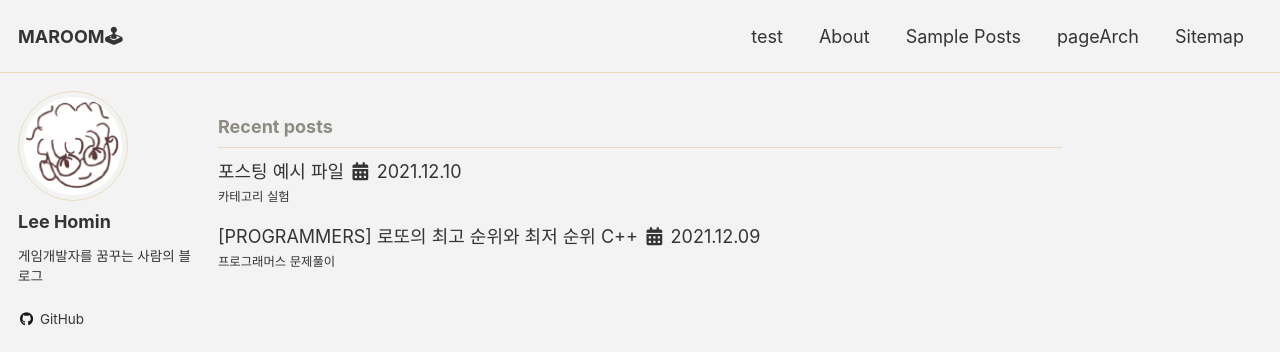
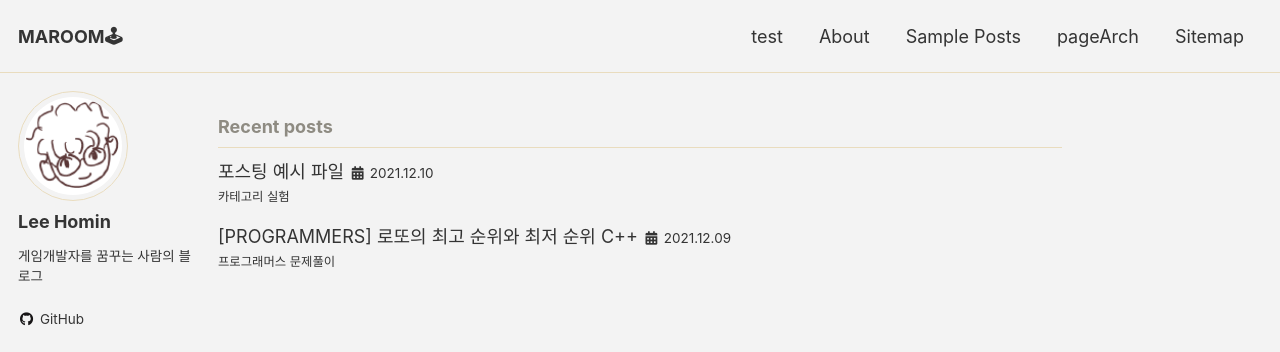
Before and after one commit to Squidward79/Squidward79.github.io, a Jekyll site: the page built from index.html, in a window 1280 px wide. Shown: the top 352 px of the page. Built offline with Jekyll 4.4.1, drawn with Linux system fonts in a browser that asks for light colours; cached includes are drawn as plain includes; the list of posts is cut into pages by our own code.

Commit message:
사이즈 조정

```diff
--- a/_includes/archive-single.html
+++ b/_includes/archive-single.html
@@ -27,7 +27,7 @@
       <span> <a href="{{ post.url | relative_url }}" rel="permalink">{{ title }}</a> </span>
       {% endif %}
 
-      <span> <i class="fas fa-fw fa-calendar-alt" aria-hidden="true"> </i>{{ post.date | date: " %Y.%m.%d" }} </span>
+      <small> <i class="fas fa-fw fa-calendar-alt" aria-hidden="true"> </i>{{ post.date | date: " %Y.%m.%d" }} </small>
       <!-- <span> {% include page__meta.html type=include.type %}  </span>-->
     </div>
     {% if post.excerpt %}<p class="archive__item-excerpt" itemprop="description">{{ post.excerpt | markdownify | strip_html | truncate: 160 }}</p>{% endif %}
--- a/_sass/minimal-mistakes/_page.scss
+++ b/_sass/minimal-mistakes/_page.scss
@@ -70,6 +70,7 @@ body {
 
 .page__title {
   margin-top: 0;
+  margin-bottom: 1;
   line-height: 1;
 
   a {
```
